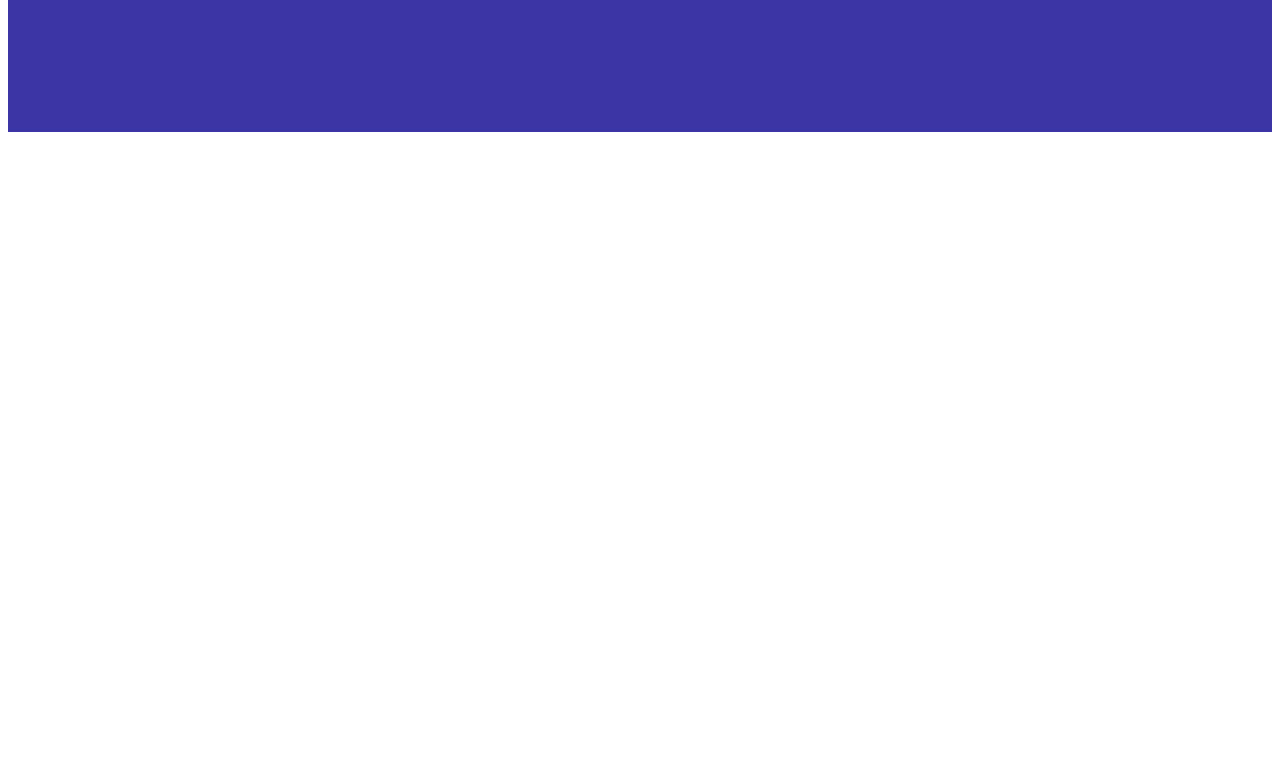
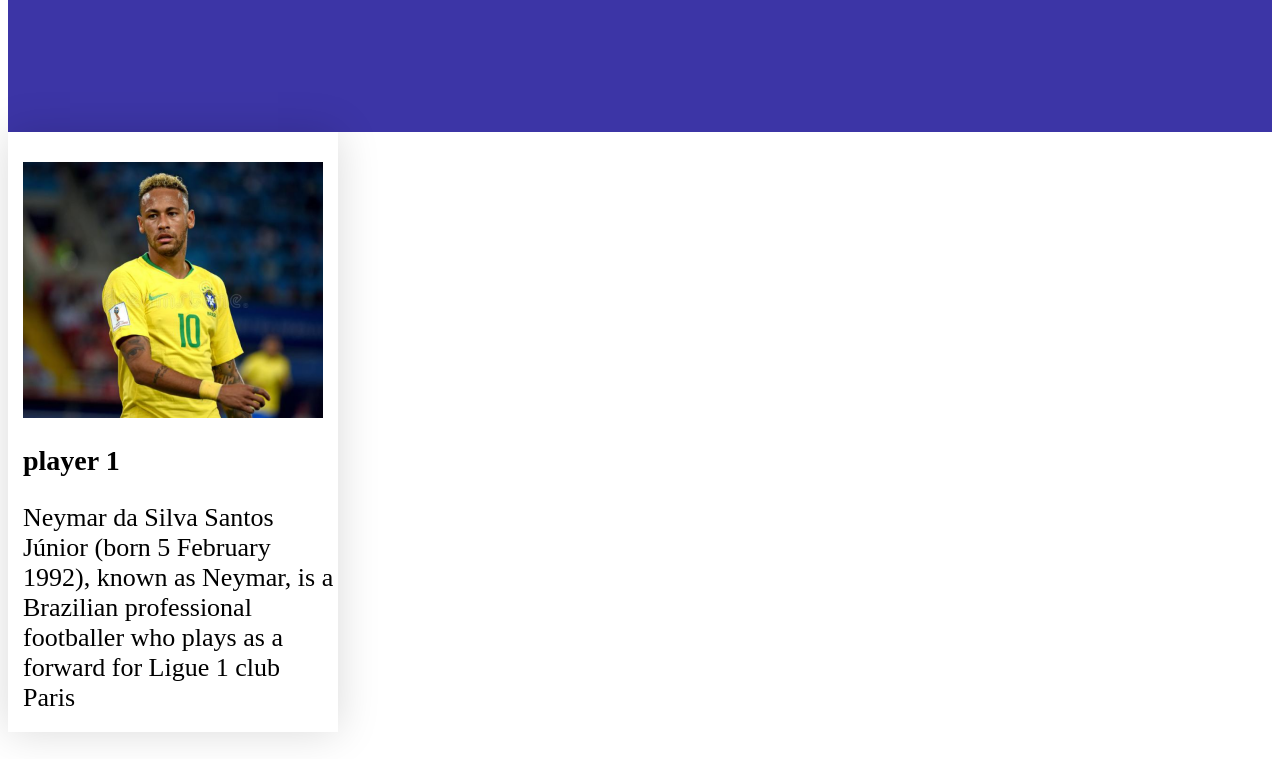
Before and after one commit to MdShamiurR/responsive-football, a plain HTML site: page index.html in a window 1280 px wide. Shown: the part 553-1312 px from the top of the page. Before the commit the page ends 800 px from the top, so only its background shows below. Drawn offline with Linux system fonts and the light colour scheme.

Commit message:
player 1 done

```diff
--- a/index.html
+++ b/index.html
@@ -37,6 +37,26 @@
                 </div>
             </div>
         </section>
+
+        <section class="container">
+            <div class="players">
+                <div class="shadowbox">
+                    <div class="player-details">
+                        <div class="player">
+                            <img src="images/players/player-1.png" alt="">
+                        </div>
+                        <div class="player-text">
+                            <div class="player-name">
+                                <h2>player 1</h2>
+                            </div>
+                            <p>Neymar da Silva Santos Júnior (born 5 February 1992), known as Neymar, is a Brazilian
+                                professional footballer who plays as a forward for Ligue 1 club Paris</p>
+                        </div>
+                    </div>
+                </div>
+            </div>
+
+        </section>
     </main>
 
 </body>
--- a/style.css
+++ b/style.css
@@ -99,3 +99,31 @@
     animation-play-state: running; */
 
 }
+/* player section  */
+.shadowbox{
+    background: #FFFFFF;
+box-shadow: 0px 0px 40px rgba(0, 0, 0, 0.15);
+width: 330px;
+height: 600px;
+}
+.player{
+
+}
+.player img{
+    width: 300px;
+    height: 256px;
+}
+
+.player-name h2{
+    font-style: normal;
+font-weight: bold;
+font-size: 28px;
+}
+.player-text p{
+    font-size: 26px;
+}
+.player-details{
+    padding-left: 15px;
+    padding-top: 30px;
+    padding-bottom: 20px;
+}
```
